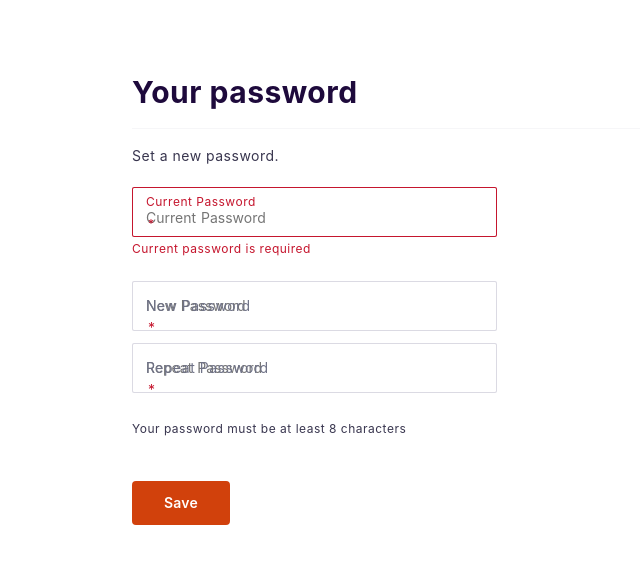
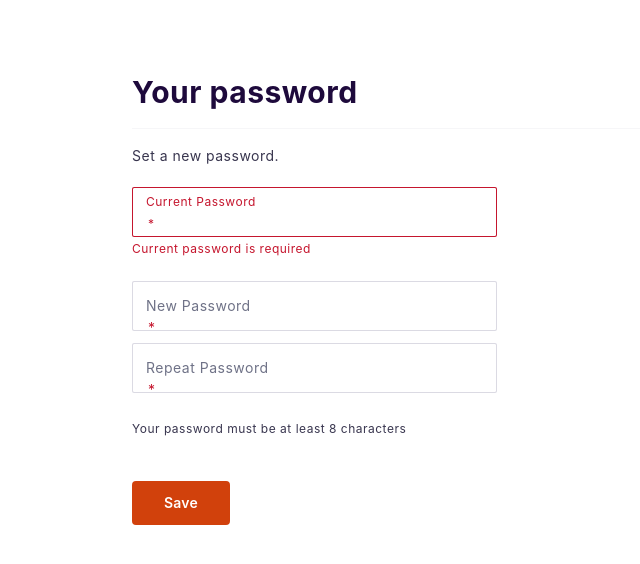
Before and after one commit to AssemSadek90/TicketWave, a React (Create React App) app in the folder signup-login/: page /change-password in a window 1280 px wide. Shown: the top 564 px of the page, without its empty margins (0-640 px from the left). Built offline with nearby package versions, Linux system fonts and the light colour scheme.

Commit message:
Update ChangePassword.js

```diff
--- a/signup-login/src/Log-in/ChangePassword.js
+++ b/signup-login/src/Log-in/ChangePassword.js
@@ -163,7 +163,7 @@ whether the passwords are valid, the current password, and whether the form is l
                                 </div>
                                 <input
                                   className="eds-field-styled__input eds-field-styled__input--has-suffix"
-                                  placeholder="Current Password"
+                                  placeholder=""
                                   id="current_password"
                                   name="current_password"
                                   type="password"
@@ -273,7 +273,7 @@ whether the passwords are valid, the current password, and whether the form is l
                                 </div>
                                 <input
                                   className="eds-field-styled__input eds-field-styled__input--has-suffix"
-                                  placeholder="New Password"
+                                  placeholder=""
                                   id="new_password"
                                   name="new_password"
                                   type="password"
@@ -372,7 +372,7 @@ whether the passwords are valid, the current password, and whether the form is l
                                 </div>
                                 <input
                                   className="eds-field-styled__input eds-field-styled__input--has-suffix"
-                                  placeholder="Repeat Password"
+                                  placeholder=""
                                   id="repeat_password"
                                   name="repeat_password"
                                   type="password"
```
